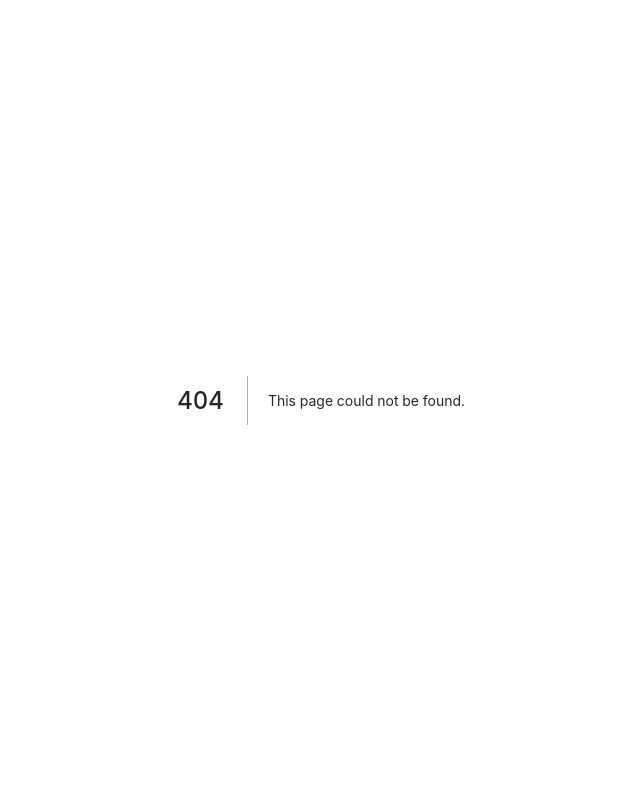
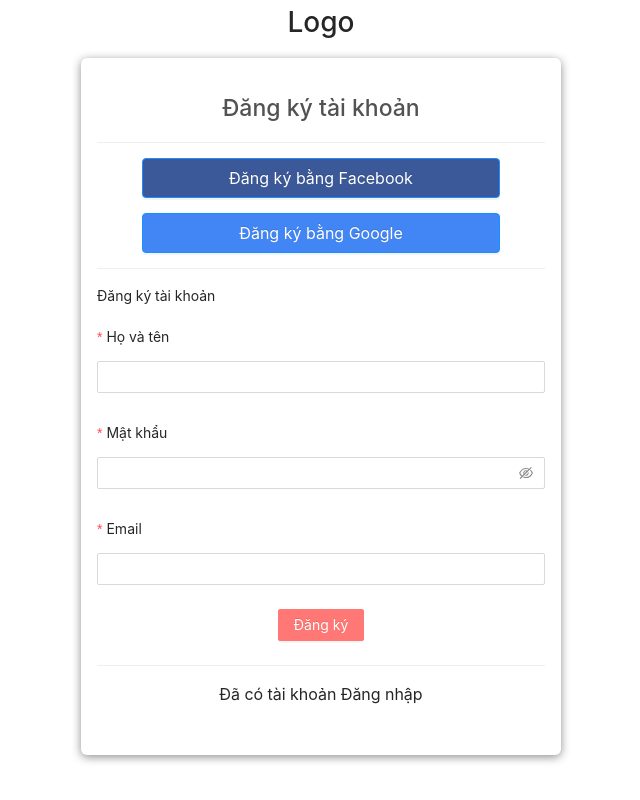
Before and after one commit to ducduc362/game-app, a Next.js app: page /account/signup in a window 1280 px wide. Before the commit this address had no page. Shown: the whole page, without its empty margins (319-959 px from the left). Built offline with nearby package versions, Linux system fonts and the light colour scheme.

Commit message:
signin-signup-client

```diff
--- /dev/null
+++ b/client.tsx
@@ -0,0 +1,7 @@
+import axios from 'axios';
+
+const axiosInstance = axios.create({
+    baseURL: 'https://obscure-coast-34942.herokuapp.com',
+});
+
+export default axiosInstance;
--- a/package.json
+++ b/package.json
@@ -13,7 +13,9 @@
   "dependencies": {
     "@ant-design/icons": "^4.6.2",
     "antd": "^4.16.8",
+    "axios": "^0.21.1",
     "babel-plugin-styled-components": "^1.13.2",
+    "cors": "^2.8.5",
     "next": "11.0.1",
     "react": "17.0.2",
     "react-dom": "17.0.2",
--- /dev/null
+++ b/pages/account/signup.tsx
@@ -0,0 +1,112 @@
+import { Form, Button, Input } from 'antd'
+import React from 'react'
+import styled from 'styled-components'
+import Link from 'next/link'
+import axiosInstance from '../../client'
+
+const Container = styled.div`
+    margin: 0 auto;
+    max-width: 480px;
+    text-align: center;
+`
+
+const Content = styled.div`
+    border-radius: 6px;
+    box-shadow: 0 2px 10px rgb(0 0 0 / 45%);
+    padding: 16px;
+    @media only screen and (max-width: 400px) {
+        box-shadow: none;
+    }
+`
+
+const FacebookButton = styled(Button)`
+    width: 80%;
+    background-color: #3b5998;
+    border-radius: 0.25rem;
+    height: 40px;
+    font-size: 1rem;
+    margin-top: 15px;
+`
+
+const GoogleButton = styled(Button)`
+    width: 80%;
+    background-color: #4285f4;
+    border-radius: 0.25rem;
+    height: 40px;
+    font-size: 1rem;
+    margin: 15px 0;
+`
+
+const layout = {
+    labelCol: { span: 24 },
+    wrapperCol: { span: 24 },
+};
+
+/* eslint-disable no-template-curly-in-string */
+const validateMessages = {
+    required: '${label} is required!',
+    types: {
+        email: '${label} is not a valid email!',
+        number: '${label} is not a valid number!',
+    },
+    number: {
+        range: '${label} must be between ${min} and ${max}',
+    },
+};
+
+const SignUp = () => {
+    async function getUser(values: object) {
+        console.log(values, 'object');
+        try {
+            const response = await axiosInstance.post('/auth/signup', { ...values });
+            console.log(response, 'test');
+        } catch (error) {
+            console.error(error, 'error');
+        }
+    }
+
+    return (
+        <Container>
+            <h1>Logo</h1>
+            <Content>
+                <h1 style={{
+                    color: '#525252',
+                    fontSize: '23px',
+                    margin: '16px', textAlign: 'center'
+                }} >Đăng ký tài khoản</h1>
+                <div style={{ borderTop: ' 1px solid #eee', width: '100%' }}>
+                    <FacebookButton type="primary">Đăng ký bằng Facebook</FacebookButton>
+                    <GoogleButton type="primary">Đăng ký bằng Google</GoogleButton>
+                </div>
+                <div style={{ borderTop: ' 1px solid #eee', width: '100%', paddingTop: '16px' }}>
+                    <p style={{ textAlign: 'left' }}>Đăng ký tài khoản</p>
+                    <Form {...layout} name="nest-messages" onFinish={getUser} validateMessages={validateMessages}>
+                        <Form.Item name='name' label="Họ và tên" rules={[{ required: true }]}>
+                            <Input />
+                        </Form.Item>
+                        <Form.Item
+                            label="Mật khẩu"
+                            name='password'
+                            rules={[{ required: true, message: 'Please input your password!' }]}
+                        >
+                            <Input.Password />
+                        </Form.Item>
+                        <Form.Item name='email' label="Email" rules={[{ required: true, type: 'email' }]}>
+                            <Input />
+                        </Form.Item>
+                        <Form.Item wrapperCol={{ ...layout.wrapperCol }}>
+                            <Button type="primary" htmlType="submit" danger>
+                                Đăng ký
+                            </Button>
+                        </Form.Item>
+                    </Form>
+                </div>
+                <div style={{ borderTop: ' 1px solid #eee', width: '100%', fontSize: '16px', padding: '16px 0' }} >
+                    <p>Đã có tài khoản <Link href="/account/signin">Đăng nhập</Link></p>
+                </div>
+            </Content>
+        </Container>
+    )
+}
+
+export default SignUp
--- a/pages/index.tsx
+++ b/pages/index.tsx
@@ -1,9 +1,10 @@
-import React from 'react'
+import React, { useState } from 'react'
 import Header from './components/Header'
 import Content from './components/Content'
 import Footer from './components/Footer'
 
 export default function Home() {
+    const [user, setUser] = useState('a');
     return (
         <div>
             <Header />
```
Also changed, not shown: pages/account/signin.tsx (added, +108 -0 lines), pages/components/Header/index.tsx (+8 -42 lines), 1 other file (tests, documents, lock files or other folders).
